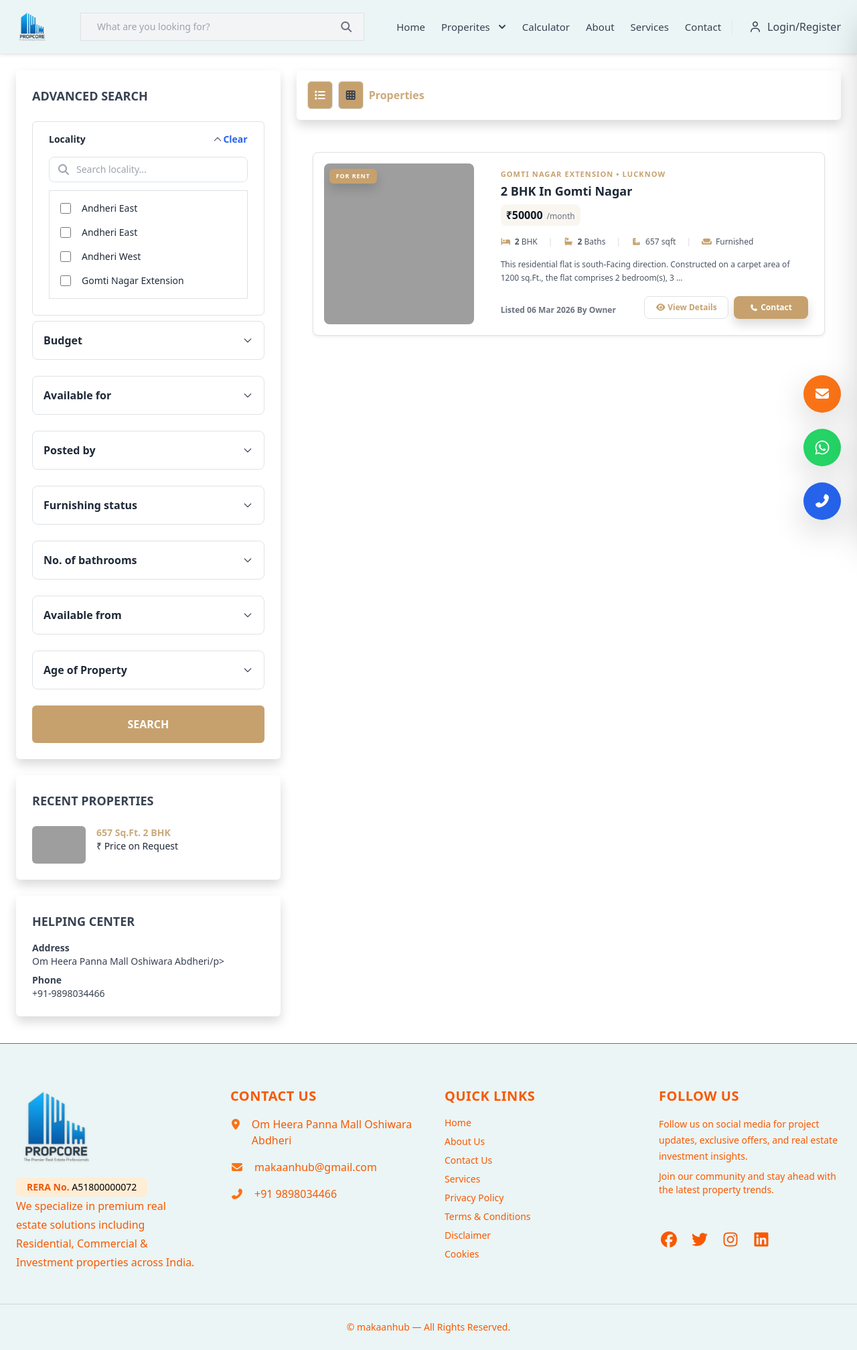
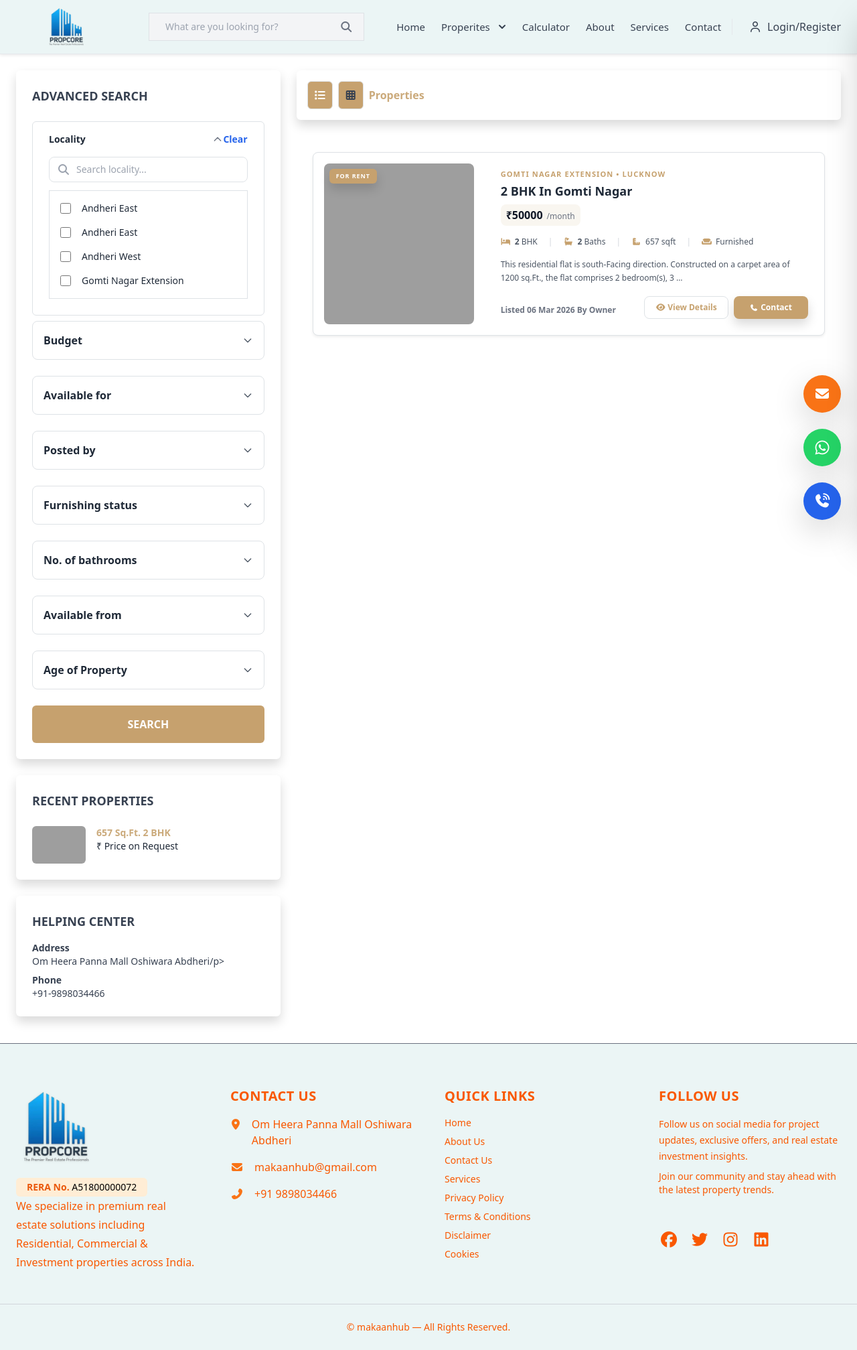
Before and after one commit to cloudrohu/propcore, a Django app: page /rent/ in a window 1280 px wide. Shown: the whole page at 67% size. Run offline with Django 5.2, Linux system fonts and the light colour scheme; data comes from the database, SQL or seed files in the repository; both versions use the stored data as it was after the commit; data that the repository does not hold is empty; some libraries are stand-ins or nearby versions; grey boxes are pictures that could not be loaded.

Commit message:
Logo , Hero

```diff
--- a/home/templates/base.html
+++ b/home/templates/base.html
@@ -59,7 +59,7 @@
     </a>
 
     <a href="tel:+91{{settings_obj.phone}}" class="bg-blue-600 hover:bg-blue-700 text-white p-4 rounded-full shadow-lg transition-transform hover:scale-110 flex items-center justify-center w-14 h-14" aria-label="Call Us">
-      <i class="fas fa-phone-alt text-xl"></i>
+      <i class="fa-solid fa-phone-volume text-xl"></i>
     </a>
 
   </div>
--- a/home/templates/includes/header.html
+++ b/home/templates/includes/header.html
@@ -1,12 +1,12 @@
 {% load static %}
 
 <header class="sticky top-0 z-50 border-b  shadow-sm font-sans" style="background:{{ settings_obj.header_footer_color }};color:{{ settings_obj.text_color }}">
-  <div class="max-w-[1400px] mx-auto px-4 py-3">
+  <div class="max-w-[1400px] mx-auto px-4 py-2">
     <div class="flex items-center justify-between gap-4">
 
       <a href="/" class="flex-shrink-0">
         {% if settings_obj.logo %}
-          <img src="{{ settings_obj.logo.url }}" class="h-8 md:h-12 object-contain">
+          <img src="{{ settings_obj.logo.url }}" class="h-10 md:h-16 w-[120px] md:w-[150px] object-contain">
         {% else %}
           <div class="text-xl md:text-2xl font-bold text-[#ff5a5f] flex items-center gap-1">
              <i class="fa-solid fa-house-chimney"></i> <span class="hidden xs:inline">RealtyPro</span>
```
Also changed, not shown: home/templates/includes/search_bar.html (+11 -11 lines), db.sqlite3, media/settings/1.png (added).
